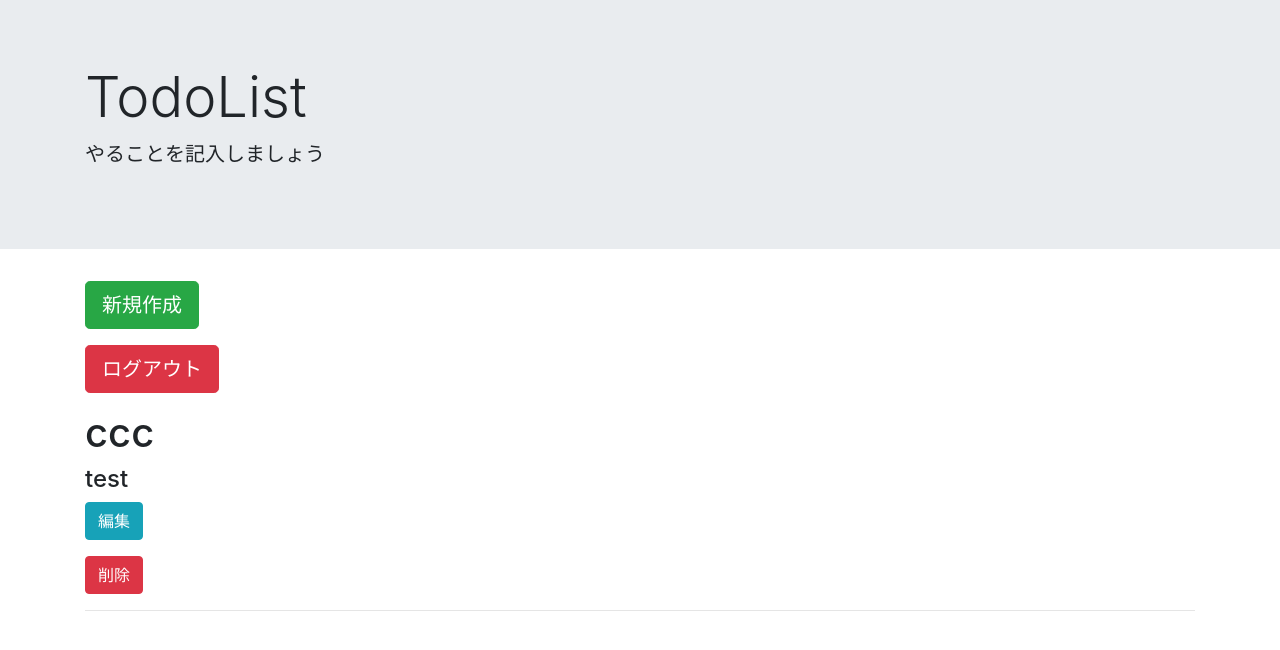
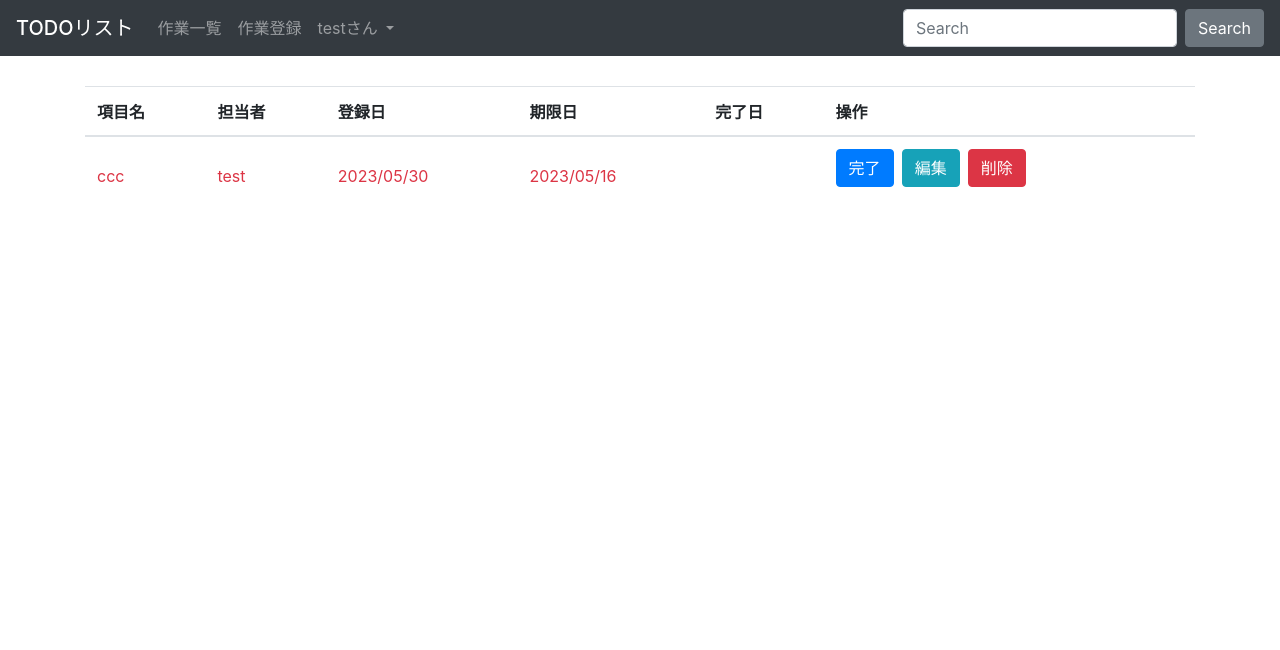
Before and after one commit to ryubastard/Todo-Django, a Django app: page / in a window 1280 px wide. Shown: the top 650 px of the page. Run offline with Django 3.2, Linux system fonts and the light colour scheme; a user stored in the database is signed in; data comes from the database, SQL or seed files in the repository; both versions use the stored data as it was after the commit; some libraries are stand-ins or nearby versions.

Commit message:
一通り実装

```diff
--- a/config/settings.py
+++ b/config/settings.py
@@ -126,11 +126,7 @@ STATIC_URL = '/static/'
 
 DEFAULT_AUTO_FIELD = 'django.db.models.BigAutoField'
 
-# 一番最後に追加してください
-# CSSファイルや画像ファイルが入っている、staticディレクトリの場所をDjango側に教えてあげます。
-STATICFILES_DIRS = [
-    os.path.join(BASE_DIR, 'static')
-]
+STATIC_ROOT = os.path.join(BASE_DIR, 'static')
 
 LOGIN_URL = '/login'
 LOGIN_REDIRECT_URL = '/'
--- a/templates/base.html
+++ b/templates/base.html
@@ -16,6 +16,51 @@
 </head>
 
 <body>
+
+    <div class="bs-component">
+        <nav class="navbar navbar-expand-lg navbar-dark bg-dark">
+            <h1 class="navbar-brand mb-0">TODOリスト</h1>
+            {% if not request.user.is_anonymous %}
+            <button class="navbar-toggler" type="button" data-toggle="collapse" data-target="#navbarColor02"
+                aria-controls="navbarColor02" aria-expanded="false" aria-label="Toggle navigation">
+                <span class="navbar-toggler-icon"></span>
+            </button>
+
+            <div class="collapse navbar-collapse" id="navbarColor02">
+                <ul class="navbar-nav mr-auto">
+                    <li class="nav-item">
+                        <a class="nav-link" href="/">作業一覧</a>
+                    </li>
+                    <li class="nav-item">
+                        <a class="nav-link" href="{% url 'todo:todo_create' %}">作業登録</a>
+                    </li>
+                    <li class="nav-item dropdown">
+                        <a class="nav-link dropdown-toggle" href="#" id="navbarDropdown" role="button"
+                            data-toggle="dropdown" aria-haspopup="true" aria-expanded="false">
+                            {{ request.user }}さん
+                        </a>
+                        <div class="dropdown-menu" aria-labelledby="navbarDropdown">
+                            <a class="dropdown-item" href="{% url 'todo:Logout' %}">ログアウト</a>
+                        </div>
+                    </li>
+                </ul>
+                <form class="form-inline my-2 my-lg-0">
+                    <input class="form-control mr-sm-2" type="text" placeholder="Search">
+                    <button class="btn btn-secondary my-2 my-sm-0" type="submit">Search</button>
+                </form>
+            </div>
+            {% else %}
+            <div class="collapse navbar-collapse" id="navbarColor02">
+                <ul class="navbar-nav mr-auto">
+                    <li class="nav-item">
+                        <a class="nav-link" href="/register">ユーザー登録</a>
+                    </li>
+                </ul>
+            </div>
+            {% endif %}
+        </nav>
+    </div>
+
     {% block content %}
     {% endblock content %}
 
--- /dev/null
+++ b/todo/static/css/list.css
@@ -0,0 +1,23 @@
+.side {
+  display: inline-block;
+}
+
+.finish > td {
+  text-decoration: line-through;
+}
+
+.expire {
+  color: #dc3545 !important;
+}
+
+.container {
+  margin-top: 30px;
+}
+
+@media (min-width: 576px) {
+  .search .form-control {
+    display: inline-block;
+    width: auto;
+    vertical-align: middle;
+  }
+}
--- a/todo/templates/todo/todo_list.html
+++ b/todo/templates/todo/todo_list.html
@@ -2,40 +2,70 @@
 {% load static %}
 
 {% block header %}
-<link rel="stylesheet" href="{% static 'todo/css/list.css' %}">
+<link rel="stylesheet" href="{% static 'css/list.css' %}">
 {% endblock header %}
 
 {% block content %}
-<div class="jumbotron jumbotron-fluid">
-    <div class="container">
-        <h1 class="display-4">TodoList</h1>
-        <p class="lead">やることを記入しましょう</p>
-    </div>
-</div>
-<div class="container ">
-    <div>
-        <p class="new-btn"><a href="{% url 'todo:todo_create' %}" class="btn btn-success btn-lg" tabindex="-1"
-                role="button" aria-disabled="true">新規作成</a></p>
-        <p class="new-btn"><a href="{% url 'todo:Logout' %}" class="btn btn-danger btn-lg" tabindex="-1" role="button"
-                aria-disabled="true">ログアウト</a></p>
-    </div>
-    {% for todo in todos %}
-    <div class="one_box">
-        <h1>{{ todo.item_name }}</h1>
-        <h4>{{ todo.user }}</h4>
-        <div class="btns">
-            <p class="btn-content"><a href="{% url 'todo:todo_update' todo.pk %}" class="btn btn-info" tabindex="-1"
-                    role="button" aria-disabled="true">編集</a></p>
-            <form method="POST" class="side" action="{% url 'todo:todo_delete' %}">
-                {% csrf_token %}
-                <input type="hidden" name="id" value="{{ todo.pk }}">
-                <p class="btn-content">
-                    <button type="submit" class="btn btn-danger">削除</button>
-                </p>
-            </form>
+<div class="container">
+    <section class="bs-docs-section">
+        <div class="row">
+            <div class="col-lg-12">
+                <div class="bs-component">
+                    <table class="table table-hover">
+                        <thead>
+                            <tr>
+                                <th scope="col">項目名</th>
+                                <th scope="col">担当者</th>
+                                <th scope="col">登録日</th>
+                                <th scope="col">期限日</th>
+                                <th scope="col">完了日</th>
+                                <th scope="col">操作</th>
+                            </tr>
+                        </thead>
+                        <tbody>
+                            {% for todo in todos %}
+                            {% if not todo.is_deleted %}
+                            {% if todo.finished_date != null %}
+                            <tr class="finish">
+                                {% elif todo.expire %}
+                            <tr class="expire">
+                                {% else %}
+                            <tr>
+                                {% endif %}
+                                <td class="align-middle">{{ todo.item_name }}</td>
+                                <td class="align-middle">{{ todo.user }}</td>
+                                <td class="align-middle">{{ todo.registration_date | date:'Y/m/d' }}</td>
+                                <td class="align-middle">{{ todo.expire_date | date:'Y/m/d' }}</td>
+                                <td class="align-middle">{{ todo.finished_date | date:'Y/m/d' }}</td>
+                                <td class="align-middle button">
+                                    <div class="d-flex">
+                                        <form method="POST" class="mr-2" action="{% url 'todo:todo_complete' %}">
+                                            {% csrf_token %}
+                                            <input type="hidden" name="id" value="{{ todo.pk }}">
+                                            <button class="btn btn-primary">完了</button>
+                                        </form>
+                                        <div class="btn-content">
+                                            <a href="{% url 'todo:todo_update' todo.pk %}" class="btn btn-info mr-2"
+                                                tabindex="-1" role="button" aria-disabled="true">編集</a>
+                                        </div>
+                                        <form method="POST" class="mr-2" action="{% url 'todo:todo_delete' %}">
+                                            {% csrf_token %}
+                                            <input type="hidden" name="id" value="{{ todo.pk }}">
+                                            <button class="btn btn-danger">削除</button>
+                                        </form>
+                                    </div>
+                                </td>
+                            </tr>
+                            {% endif %}
+                            {% endfor %}
+                        </tbody>
+                    </table>
+                    {% if search is not None %}
+                    <input type="button" value="戻る" class="btn btn-outline-primary" onclick="location.href='/';">
+                  {% endif %}
+                </div><!-- /example -->
+            </div>
         </div>
-    </div>
-    <hr>
-    {% endfor %}
+    </section>
 </div>
 {% endblock content %}
--- a/todo/urls.py
+++ b/todo/urls.py
@@ -9,6 +9,7 @@ urlpatterns = [
     path("logout", views.Logout.as_view(), name="Logout"),
     path('todo_create/', views.TodoCreate.as_view(), name='todo_create'),
     path('todo_update/<int:pk>/', views.TodoUpdate.as_view(), name='todo_update'),
+    path('todo_complete', views.TodoComplete.as_view(), name='todo_complete'),
     path('todo_delete', views.TodoDelete.as_view(), name='todo_delete'),
     path('register', views.UserCreate.as_view(), name='register'),
 ]
--- a/todo/views.py
+++ b/todo/views.py
@@ -48,6 +48,16 @@ class TodoList(LoginRequiredMixin, ListView):
     model = TodoModel
     context_object_name = 'todos'
     template_name = 'todo/todo_list.html'
+    # Todoの一覧をユーザー、検索文字でフィルタして取得する
+    def get_queryset(self):
+        search_param = self.request.GET.get('search') # 検索文字の取得
+        if search_param is None: # 検索文字がない場合
+            query_result = self.model.objects.filter(user=self.request.user) # ログインユーザーでフィルタ
+        else: # 検索文字がある場合
+            query_result = self.model.objects.filter( \
+                Q(item_name__icontains=search_param) | Q(user__username__icontains=search_param), \
+                user=self.request.user)
+        return query_result # 結果を返す
 
 
 # 新規作成画面
```
Also changed, not shown: todo/templates/todo/todo_edit.html (+26 -13 lines), todo/templates/todo/todo_login.html (+5 -2 lines), db.sqlite3.
